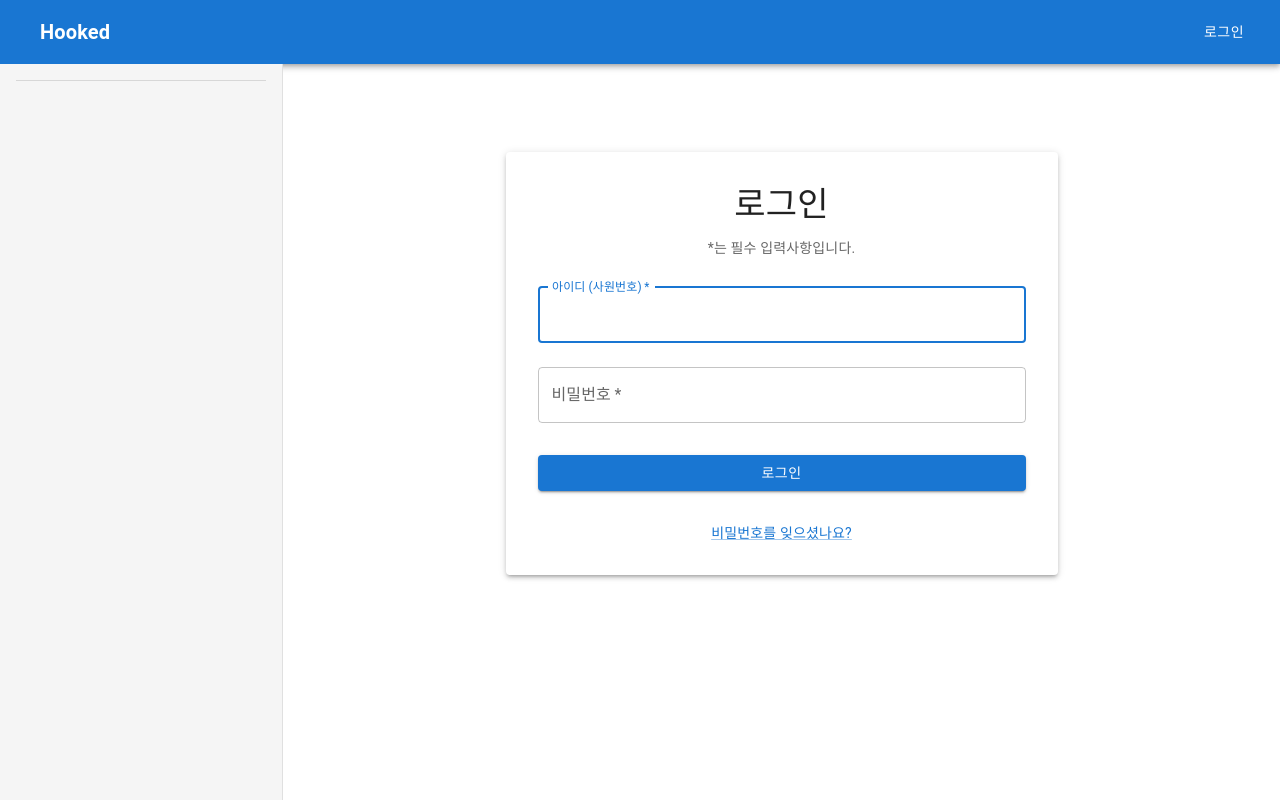
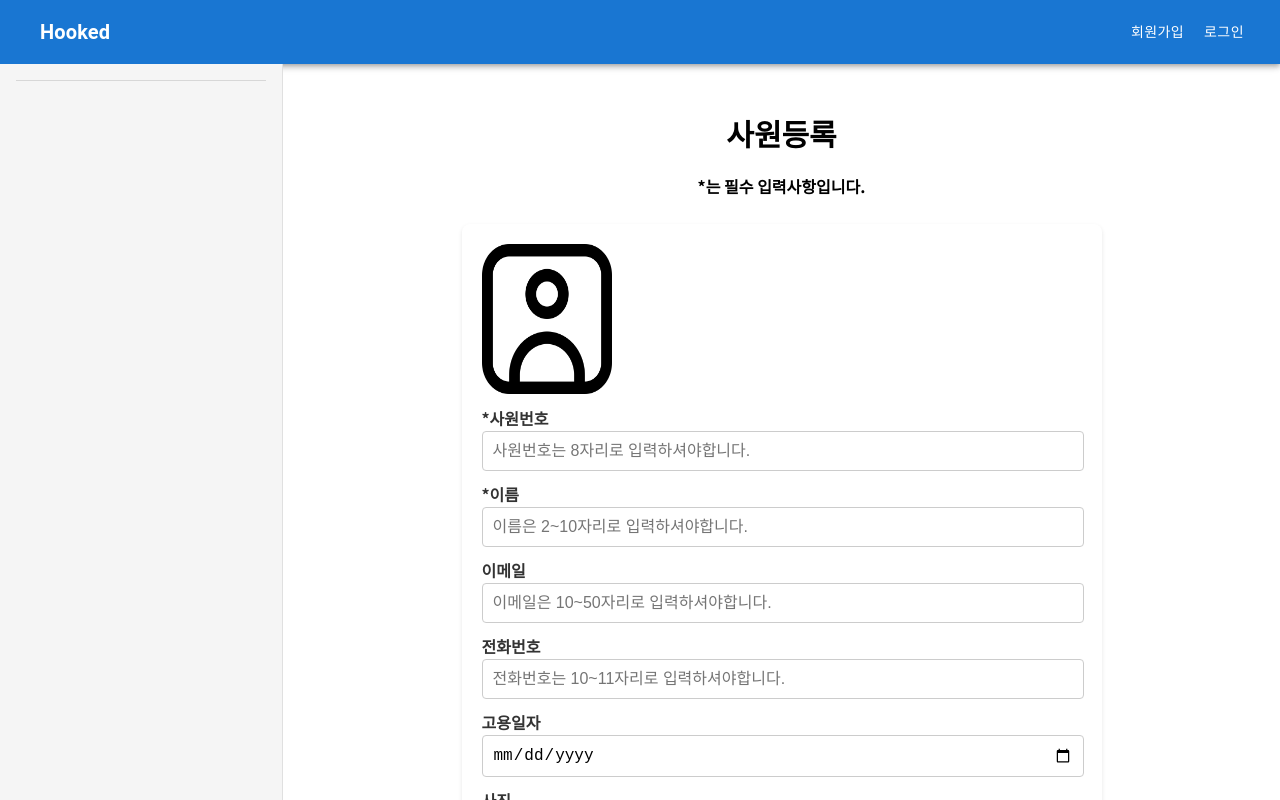
Before and after one commit to LeeSeungChan-1/hooked-app, a React (Vite) app: page /employee/register in a window 1280 px wide. Before the commit this address led to /employee/login. Shown: the top 800 px of the page. Built offline with nearby package versions, Linux system fonts and the light colour scheme; no server answers; some icons are missing.

Commit message:
배포 테스트

```diff
--- a/src/api/employeeApi.js
+++ b/src/api/employeeApi.js
@@ -18,8 +18,9 @@ export const loginPost = async (loginParam) => {
 };
 
 export const insertPost = async (employee) => {
-    const res = await jwtAxios.post(`${host}/`, employee, MULTIPART_FORM_DATA)
-
+  console.log(host)
+    const res = await axios.post(`${host}/`, employee, MULTIPART_FORM_DATA)
+  console.log(res)
     return res; // 상태값 사용으로 res 전체
 };
 
--- a/src/component/employee/Insert.jsx
+++ b/src/component/employee/Insert.jsx
@@ -128,10 +128,12 @@ function Insert() {
         }
 
         try {
+            console.log('요청')
             const res = await insertPost(formData)
             alert('저장되었습니다.')
-            replaceNavigate('/employee/read/'+res.data.id)
+            // replaceNavigate('/employee/read/'+res.data.id)
         }catch(error){
+            console.log('에러')
             console.log(error)
             setErrors(error.response.data)
         }
@@ -148,7 +150,7 @@ function Insert() {
             <form>
                 <div>
                     <img
-                        src={employee.employeeImagePreview || '/public/image/employee/default.png'}
+                        src={employee.employeeImagePreview || '/image/employee/default.png'}
                         alt="미리보기"
                         style={{ width: '130px', height: '150px', objectFit: 'fill' }}
                     />
--- a/src/layout/Header.jsx
+++ b/src/layout/Header.jsx
@@ -79,10 +79,15 @@ function Header() {
                     {loginState.employeeName ?(
                         <Button onClick={handleOpenUserMenu} color="inherit">
                                 {loginState.employeeName}
-                        </Button>) :(
-                        <Button color="inherit" onClick={() => navigate('/employee/login')}>
-                            로그인
-                        </Button>)
+                        </Button>) :
+                        <>
+                            <Button color="inherit" onClick={() => navigate('/employee/register')}>
+                                회원가입
+                            </Button>
+                            <Button color="inherit" onClick={() => navigate('/employee/login')}>
+                                로그인
+                            </Button>
+                        </>
                     }
                     <Menu
                         sx={{ mt: '45px' }}
@@ -106,8 +111,7 @@ function Header() {
                                 </MenuItem>,
                                 <MenuItem key={'logout'} onClick={handleClickLogout}>
                                     <Typography sx={{ textAlign: 'center' }}>로그아웃</Typography>
-                                </MenuItem>]
-                             : null
+                                </MenuItem>] : null
                         }
                     </Menu>
                 </Box>
--- a/src/router/employeeRouter.jsx
+++ b/src/router/employeeRouter.jsx
@@ -21,10 +21,7 @@ const employeeRouter = () =>{
     },
     {
         path: "register",
-        element:
-            <LoginCheck authority={config.PREFIX_AUTHORITY.employeeInsert}>
-                <Insert/>
-            </LoginCheck>
+        element: <Insert/>
     },
     {
         path: "list",
```
